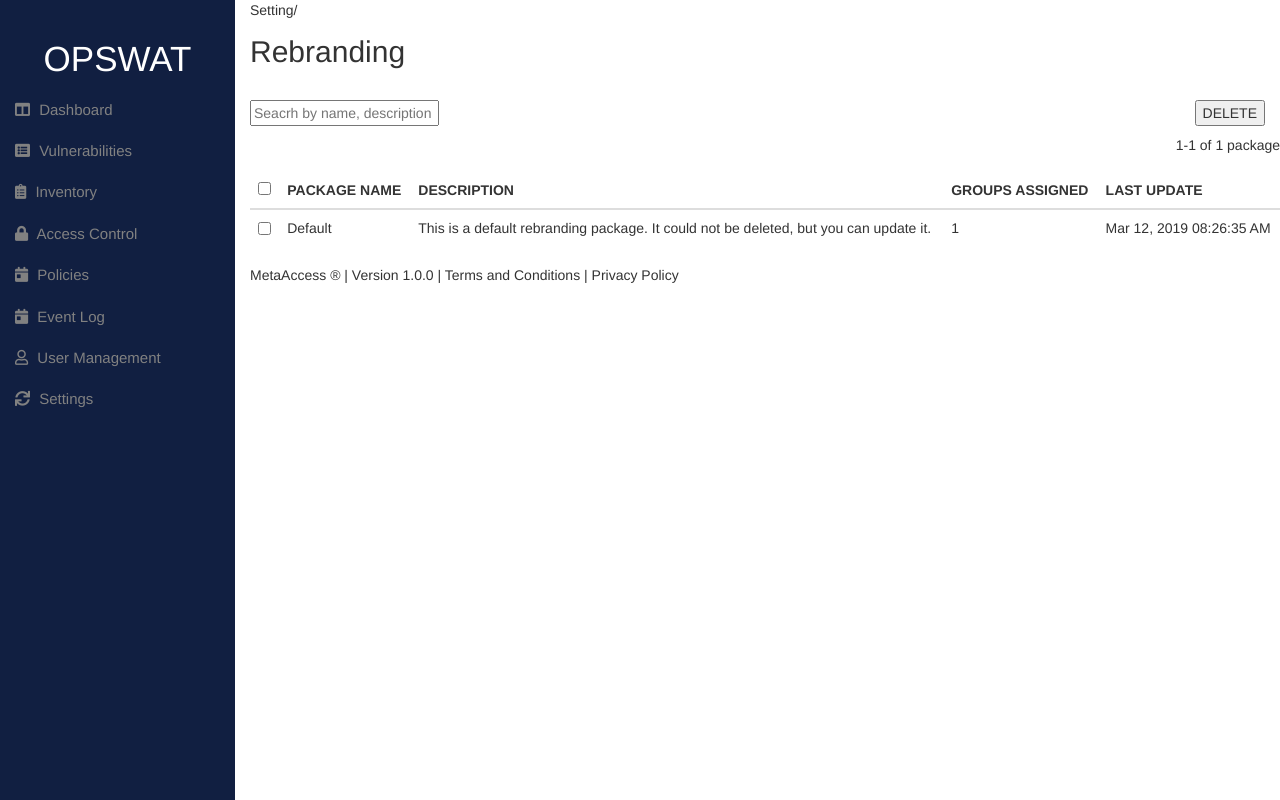
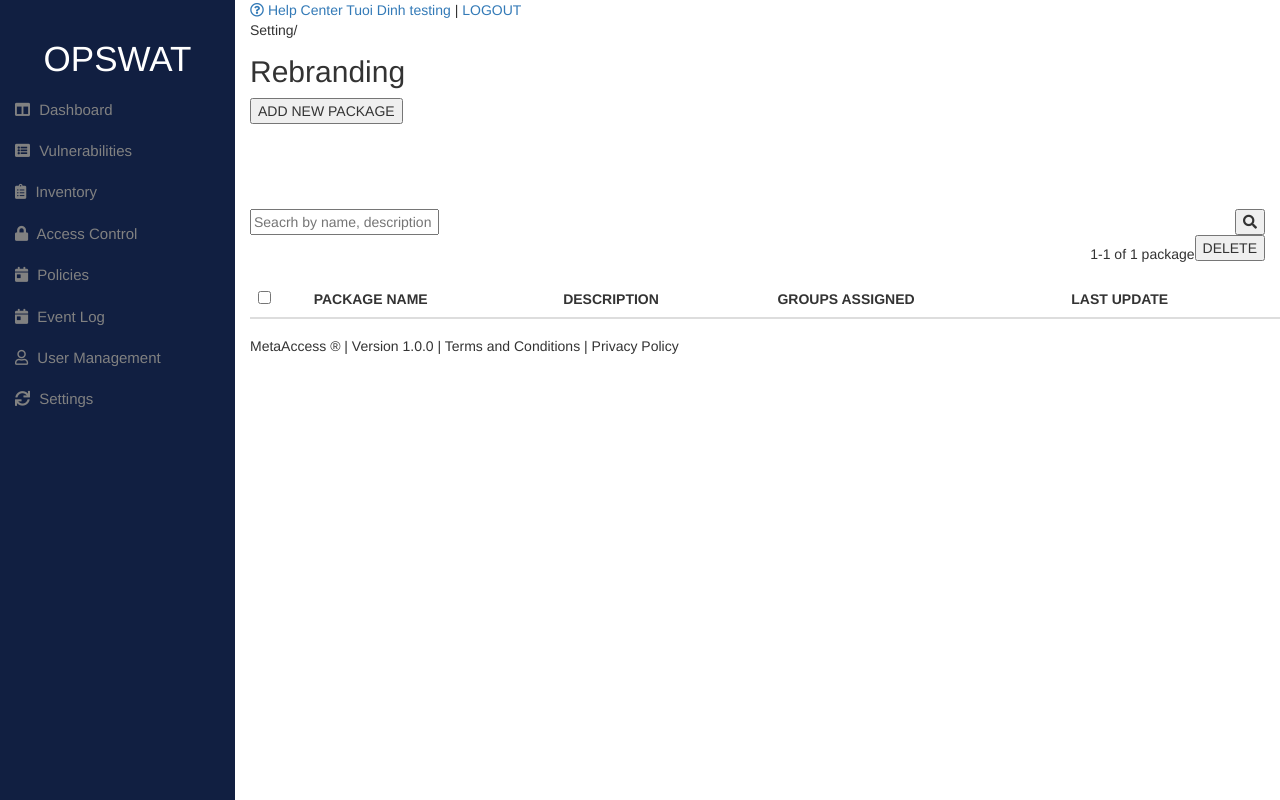
Before and after one commit to alicele134/sampleAngular, a plain HTML site: page index.html in a window 1280 px wide. Drawn offline with nearby package versions, Linux system fonts and the light colour scheme.

Commit message:
change something

```diff
--- a/index.html
+++ b/index.html
@@ -9,7 +9,9 @@
         crossorigin="anonymous">
     <link rel="stylesheet" href="https://maxcdn.bootstrapcdn.com/bootstrap/3.4.0/css/bootstrap.min.css">
     <link rel="stylesheet" href="https://cdnjs.cloudflare.com/ajax/libs/font-awesome/4.7.0/css/font-awesome.min.css">
-    <script src="https://ajax.googleapis.com/ajax/libs/angularjs/1.7.7/angular.min.js"></script>
+
+    <script src="https://ajax.googleapis.com/ajax/libs/angularjs/1.5.0/angular.min.js"></script>
+
     <title>My First Project</title>
     <link rel="stylesheet" href="index.css" type="text/css">
 </head>
@@ -57,20 +59,29 @@
         </div>
     </div>
 
-    <div ng-app="" class="main">
+    <div ng-app="myApp" class="main" >
+        <div class="header1">
+            <span><a> <i class="far fa-question-circle"></i> Help Center  </a></span>
+            <span class="headerRight"> <a> Tuoi Dinh testing </a> | <a> LOGOUT </a></span>
+        </div>
         <div class="header">
             <div class="title-parent">Setting/</div>
             <div class="title-child">
-                <h2 style="float:left">Rebranding</h2>
-                <!-- <button>ADD NEW PACKAGE</button> -->
+                <span class="headerLeft"> <h2>Rebranding</h2></span>
+
+                <span class="headerRight"><button>ADD NEW PACKAGE</button></span>
             </div>
         </div>
 
         <div class="part-button">
-            <input type="text" ng-model="nameSearch" id="nameSearch" placeholder="Seacrh by name, description">
-            <button>DELETE</button>
+            <div class="part-button-left">
+                <span><input type="text" ng-model="nameSearch" id="nameSearch" placeholder="Seacrh by name, description"> </span>
+                <span><button><i class="fas fa-search"></i> </button></span>
+            </div>
+
+            <div class="part-button-right"><button>DELETE</button></div>
         </div>
-        <div class="main-body">
+        <div class="main-body" ng-controller="myController">
             <div class="pagin">1-1 of 1 package</div>
             <table class="table">
                 <thead>
@@ -84,16 +95,17 @@
                         <th>LAST UPDATE</th>
                     </tr>
                 </thead>
-                <tbody>
-                    <tr>
-                        <th>
+                <tbody id="dt">
+                    <tr ng-repeat="p in list">
+                        <td>
                             <input type="checkbox" name="" id="">
-                        </th>
-                        <td>Default</td>
-                        <td>This is a default rebranding package. It could not be deleted, but you can update it.</td>
-                        <td>1</td>
-                        <td>Mar 12, 2019 08:26:35 AM</td>
+                        </td>
+                        <td>{{ p.packageName }}</td>
+                        <td>{{ p.description }}</td>
+                        <td> {{ p.group }}</td>
+                        <td>{{ p.lastUpdate }}</td>
                     </tr>
+
                 </tbody>
             </table>
         </div>
@@ -103,6 +115,10 @@
     </div>
     </div>
 
+    <script src="index.js">
+
+
+    </script>
 </body>
 
 </html>
```
